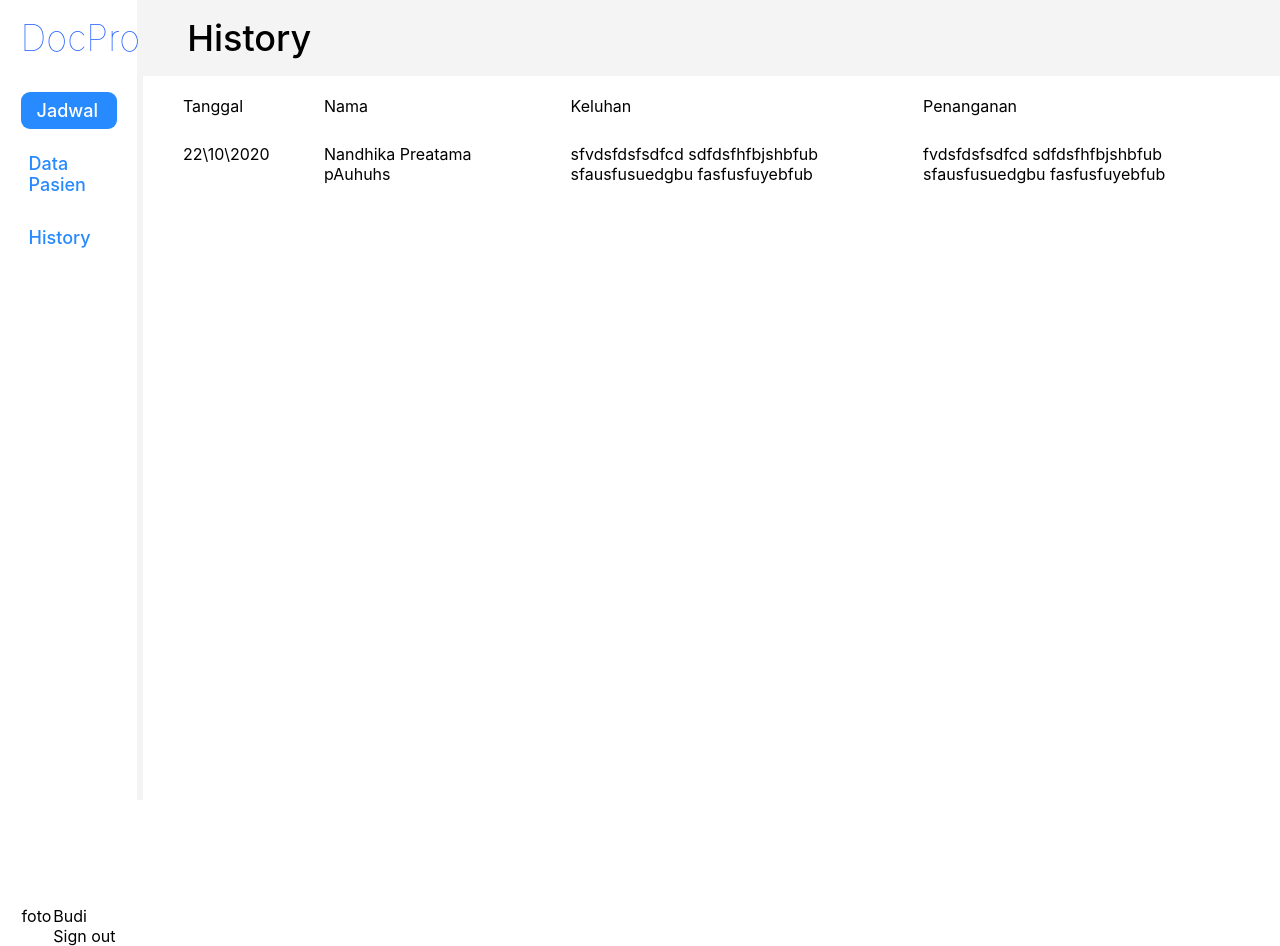
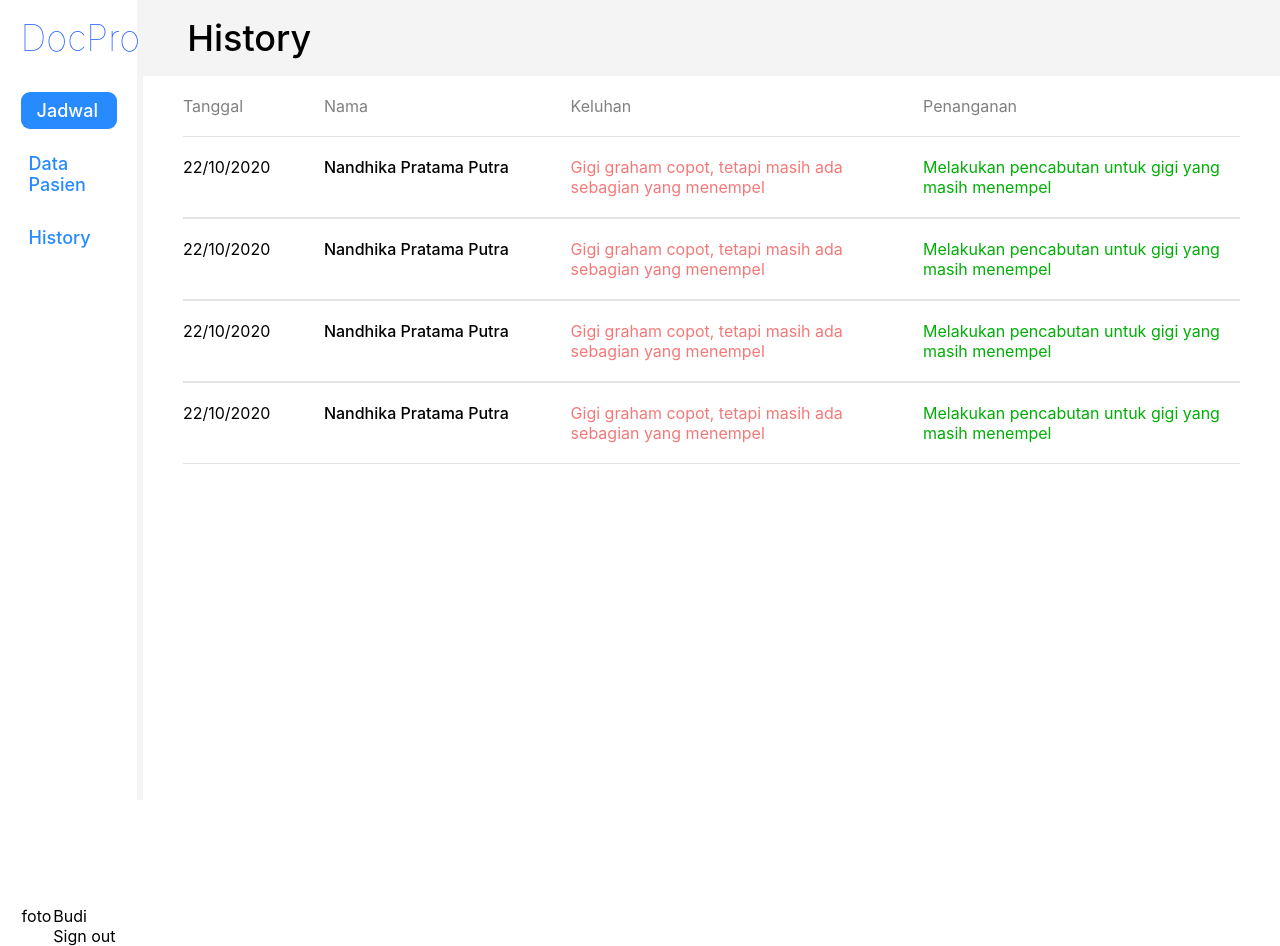
Before and after one commit to Rakhuen/docpro, a React (Create React App) app: page /history in a window 1280 px wide. Built offline with nearby package versions, Linux system fonts and the light colour scheme.

Commit message:
bikin_Pop_Up

```diff
--- a/src/Content.css
+++ b/src/Content.css
@@ -1,4 +1,5 @@
 .CardContainer{
+    margin-top: 2vh;
     background-color: #FFFFFF;
     width: 22%;
     border-radius: 12px;
--- a/src/HeaderButton.js
+++ b/src/HeaderButton.js
@@ -2,12 +2,12 @@ import React from 'react';
 import './HeaderButton.css';
 
 const HeaderMenu = props => {
-    const { btnKiri, btnKanan} = props;
+    const { btnKiri, btnKanan, functionKiri} = props;
     return(
 
         <div className="Header2Container">
-            <div className="buttonKiri">{btnKiri}</div>
-            <div className="buttonKanan">{btnKanan}</div>
+            <button className="buttonKiri" onClick =  {functionKiri}>{btnKiri}</button>
+            <button className="buttonKanan" onClick>{btnKanan}</button>
         </div>
 
 
--- a/src/HistoryPasien.css
+++ b/src/HistoryPasien.css
@@ -1,4 +1,4 @@
-.IsiHistory{
+.HistoryTable{
     height: 100vh;
     background-color: white;
     margin-left: 6px;
@@ -21,10 +21,25 @@
 }
 
 .KeteranganContainer{
+    color: #808080 ;
     width: 100%;
     margin-top: 20px;
     display: flex;
     justify-content: space-between;
+    margin-bottom: 20px;
+}
+
+.IsiKeterangan{
+
+    width: 100%;
+
+    display: flex;
+    justify-content: space-between;
+
+}
+
+.FormIsiContainer{
+    flex-wrap: wrap;
 
 }
 
@@ -53,9 +68,34 @@
 
 }
 
+.IsiNamaHistory{
+    font-weight: 500;
+    font-size: 16px;
+
+}
+
+.IsiKeluhanHistory{
+    font-weight: normal;
+    font-size: 16px;
+    color: rgba(236, 0, 0, 0.53);
+}
+
+.IsiPenangananHistory{
+    font-weight: normal;
+    font-size: 16px;
+    color: #00AE07;
+
+
+}
+
+
 .IsiKeteranganContainer{
+
     width: 100%;
-    margin-top: 1vh;
+    border-top: 1px solid #E4E4E4;
+    border-bottom: 1px solid #E4E4E4;
+    padding-top: 20px;
+    padding-bottom: 20px;
     display: flex;
     justify-content: space-between;
 
--- a/src/HistoryPasien.js
+++ b/src/HistoryPasien.js
@@ -17,7 +17,7 @@ const Isi = () => {
     </div>
 
 
-    <div className="IsiHistory">
+    <div className="HistoryTable">
         <div className="ketContainer">
         <div className="KeteranganContainer">
             <div className="ItemTanggal">
@@ -34,22 +34,44 @@ const Isi = () => {
             </div>
         </div>
 
+
         <div className="IsiKeteranganContainer">
-        <div className="KeteranganContainer">
-            <div className="ItemTanggal">
-            <div className="Tanggal"> 22\10\2020</div>
-            </div>
-            <div className="ItemNama">
-            <div className="NamaHistory">Nandhika Preatama pAuhuhs</div>
-            </div>
-            <div className="Item">
-            <div className="KeluhanHistory">sfvdsfdsfsdfcd sdfdsfhfbjshbfub sfausfusuedgbu fasfusfuyebfub</div>
-            </div>
-            <div className="Item">
-            <div className="PenangananHistory">fvdsfdsfsdfcd sdfdsfhfbjshbfub sfausfusuedgbu fasfusfuyebfub</div>
-            </div>
+            <IsiHistory
+                tanggalHistory="22/10/2020"
+                namaHistory="Nandhika Pratama Putra"
+                keluhanHistory="Gigi graham copot, tetapi masih ada sebagian yang menempel"
+                penangananHistory="Melakukan pencabutan untuk gigi yang masih menempel"
+            />
+
+
         </div>
 
+        <div className="IsiKeteranganContainer">
+        <IsiHistory
+                tanggalHistory="22/10/2020"
+                namaHistory="Nandhika Pratama Putra"
+                keluhanHistory="Gigi graham copot, tetapi masih ada sebagian yang menempel"
+                penangananHistory="Melakukan pencabutan untuk gigi yang masih menempel"
+            />
+        </div>
+
+        <div className="IsiKeteranganContainer">
+        <IsiHistory
+                tanggalHistory="22/10/2020"
+                namaHistory="Nandhika Pratama Putra"
+                keluhanHistory="Gigi graham copot, tetapi masih ada sebagian yang menempel"
+                penangananHistory="Melakukan pencabutan untuk gigi yang masih menempel"
+            />
+        </div>
+
+        <div className="IsiKeteranganContainer">
+        <IsiHistory
+                tanggalHistory="22/10/2020"
+                namaHistory="Nandhika Pratama Putra"
+                keluhanHistory="Gigi graham copot, tetapi masih ada sebagian yang menempel"
+                penangananHistory="Melakukan pencabutan untuk gigi yang masih menempel"
+            />
+        </div>
 
         </div>
 
@@ -57,7 +79,7 @@ const Isi = () => {
     </div>
 
 
-    </div>
+
 
     );
 
@@ -67,8 +89,27 @@ const Isi = () => {
 };
 
 
+  const IsiHistory = props => {
+    const { tanggalHistory, namaHistory, keluhanHistory, penangananHistory} = props;
+    return(
+        <div className="IsiKeterangan">
+        <div className="ItemTanggal">
+    <div className="IsiTanggal"> {tanggalHistory}</div>
+        </div>
+        <div className="ItemNama">
+    <div className="IsiNamaHistory">{namaHistory}</div>
+        </div>
+        <div className="Item">
+    <div className="IsiKeluhanHistory">{keluhanHistory}</div>
+        </div>
+        <div className="Item">
+    <div className="IsiPenangananHistory">{penangananHistory}</div>
+        </div>
+    </div>
 
+    );
 
+  }
 
 
 const HistoryContainer = () => {
--- a/src/HomePage.css
+++ b/src/HomePage.css
@@ -39,10 +39,9 @@
 
 .CardContainer1{
     width: 100%;
-    margin-top: 2vh;
     display: flex;
     justify-content: space-between;
-
+    flex-wrap: wrap;
 }
 
 .Header{
--- a/src/HomePage.js
+++ b/src/HomePage.js
@@ -1,34 +1,44 @@
-import React from 'react';
-import './HomePage.css';
-import NavigationContainer from './NavigationMenu.js';
-
-import Card from './Content.js';
+import React, { useState } from "react";
+import "./HomePage.css";
+import NavigationContainer from "./NavigationMenu.js";
+import DeleteImage from "./asset/delete.png";
+import HeaderMenu from "./HeaderButton.js";
+import Card from "./Content.js";
 import Kurt from "./asset/MaskGroup.png";
 import Liam from "./asset/liam.png";
 import Alex from "./asset/alex.png";
 import Nuno from "./asset/nuno.png";
-import DeleteImage from "./asset/delete.png"
-import HeaderMenu from './HeaderButton.js';
-
+import "./newAppointment.css";
 
 const Isi = () => {
+  const [popupShow, setPopupShow] = useState(false);
 
-    return(
+  const NewAppointment = () => {
+    return (
+
+      <div classname="backgroundGelap">
+        <div className={popupShow ? "popupContainer" : "containerHidden"}>
+          <p>Apa aja</p>
+        </div>
+        </div>
+    );
+  };
+
+  return (
     <div className="ContainerLuar2">
+      <NewAppointment />
       <div className="ContainerDua">
-
         <div className="Header">Jadwal Pasien</div>
 
         <HeaderMenu
-            btnKiri = "+New Appointment"
-            btnKanan = "Today v"
-
+          functionKiri={() => setPopupShow(!popupShow)}
+          btnKiri="+New Appointment"
+          btnKanan="Today v"
         />
 
         <div className="CardContainer1">
-
           <Card
-           imageDelete = {DeleteImage}
+            imageDelete={DeleteImage}
             image={Kurt}
             nama="Nandhika"
             perawatan="Kontrol Gigi"
@@ -36,37 +46,31 @@ const Isi = () => {
           ></Card>
 
           <Card
-       imageDelete = {DeleteImage}
+            imageDelete={DeleteImage}
             image={Liam}
             nama="Pratama"
             perawatan="Kontrol Behel"
             jam="13:00"
           ></Card>
 
-
           <Card
-       imageDelete = {DeleteImage}
+            imageDelete={DeleteImage}
             image={Alex}
             nama="Putra"
             perawatan="Ganti Karet"
             jam="14:00"
           ></Card>
 
-
           <Card
-       imageDelete = {DeleteImage}
+            imageDelete={DeleteImage}
             image={Nuno}
             nama="Nesia"
             perawatan="Tambel gigi"
             jam="15:00"
           ></Card>
 
-   </div>
-
-   <div className="CardContainer1">
-
           <Card
-           imageDelete = {DeleteImage}
+            imageDelete={DeleteImage}
             image={Kurt}
             nama="Nandhika"
             perawatan="Kontrol Gigi"
@@ -74,62 +78,42 @@ const Isi = () => {
           ></Card>
 
           <Card
-       imageDelete = {DeleteImage}
+            imageDelete={DeleteImage}
             image={Liam}
             nama="Pratama"
             perawatan="Kontrol Behel"
             jam="13:00"
           ></Card>
 
-
           <Card
-       imageDelete = {DeleteImage}
+            imageDelete={DeleteImage}
             image={Alex}
             nama="Putra"
             perawatan="Ganti Karet"
             jam="14:00"
           ></Card>
 
-
           <Card
-       imageDelete = {DeleteImage}
+            imageDelete={DeleteImage}
             image={Nuno}
             nama="Nesia"
             perawatan="Tambel gigi"
             jam="15:00"
           ></Card>
-
-   </div>
-
-
         </div>
       </div>
-
+    </div>
   );
-
-
-
-
 };
 
-
-
-
-
-
 const HomeContainer = () => {
-
-    return(
+  return (
     <div className="ContainerUtama">
       <NavigationContainer />
+
       <Isi />
     </div>
-
-
   );
-
-
-
 };
 
 export default HomeContainer;
--- /dev/null
+++ b/src/newAppointment.css
@@ -0,0 +1,27 @@
+.popupContainer{
+    margin-top: 4vh;
+    width: 640px;
+    height: 680px;
+    background-color: grey;
+    color: white;
+
+    position: absolute;
+    z-index: 100;
+}
+
+.containerHidden{
+    display: none;
+
+
+
+}
+
+.backgroundGelap{
+       display: flex;
+       justify-content: center;
+       align-items: center;
+       width: 100px;
+       height: 100%;
+       background-color: black;
+
+}
```
Lines whose indentation alone changed are shown as unchanged.
